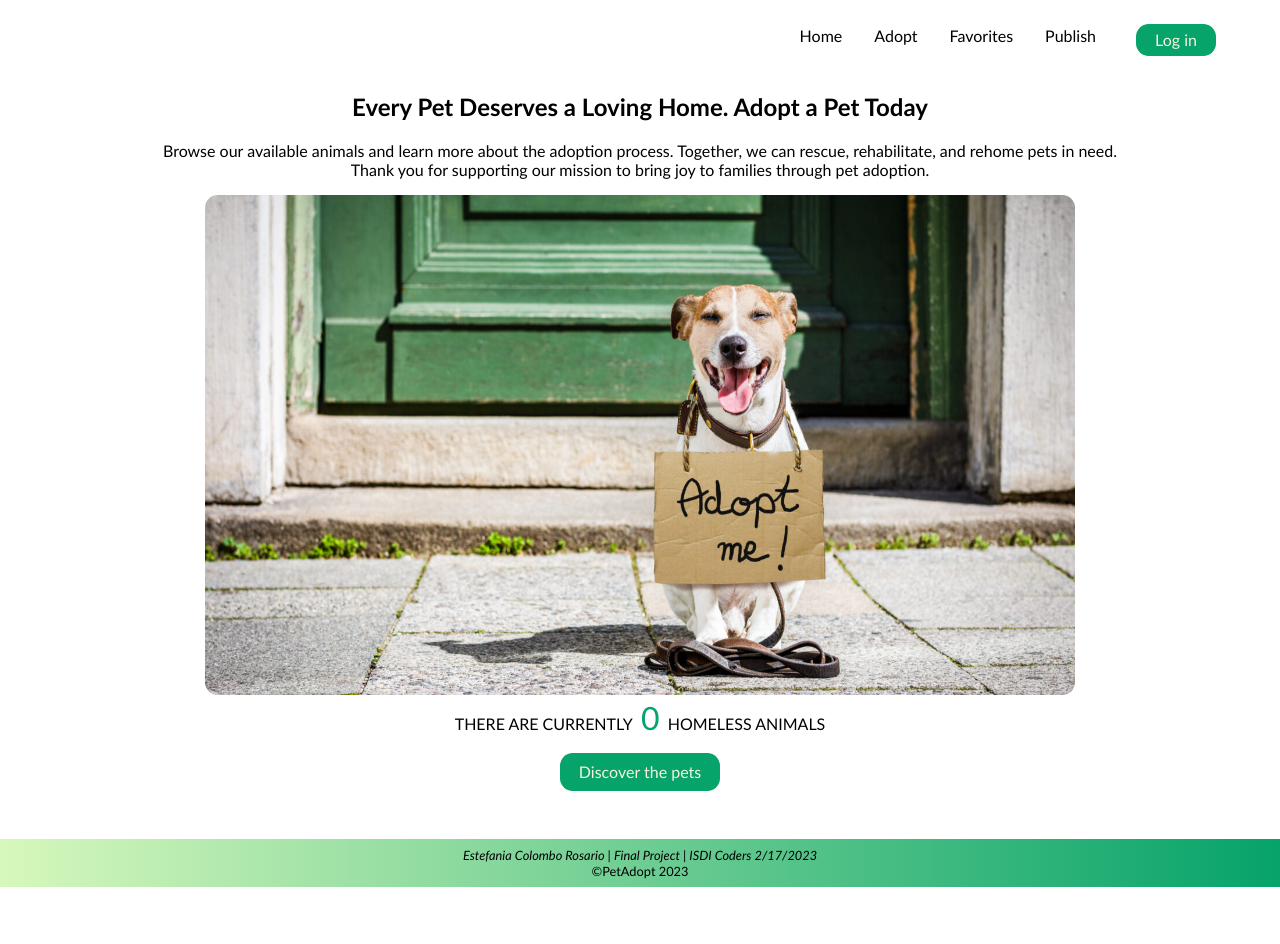
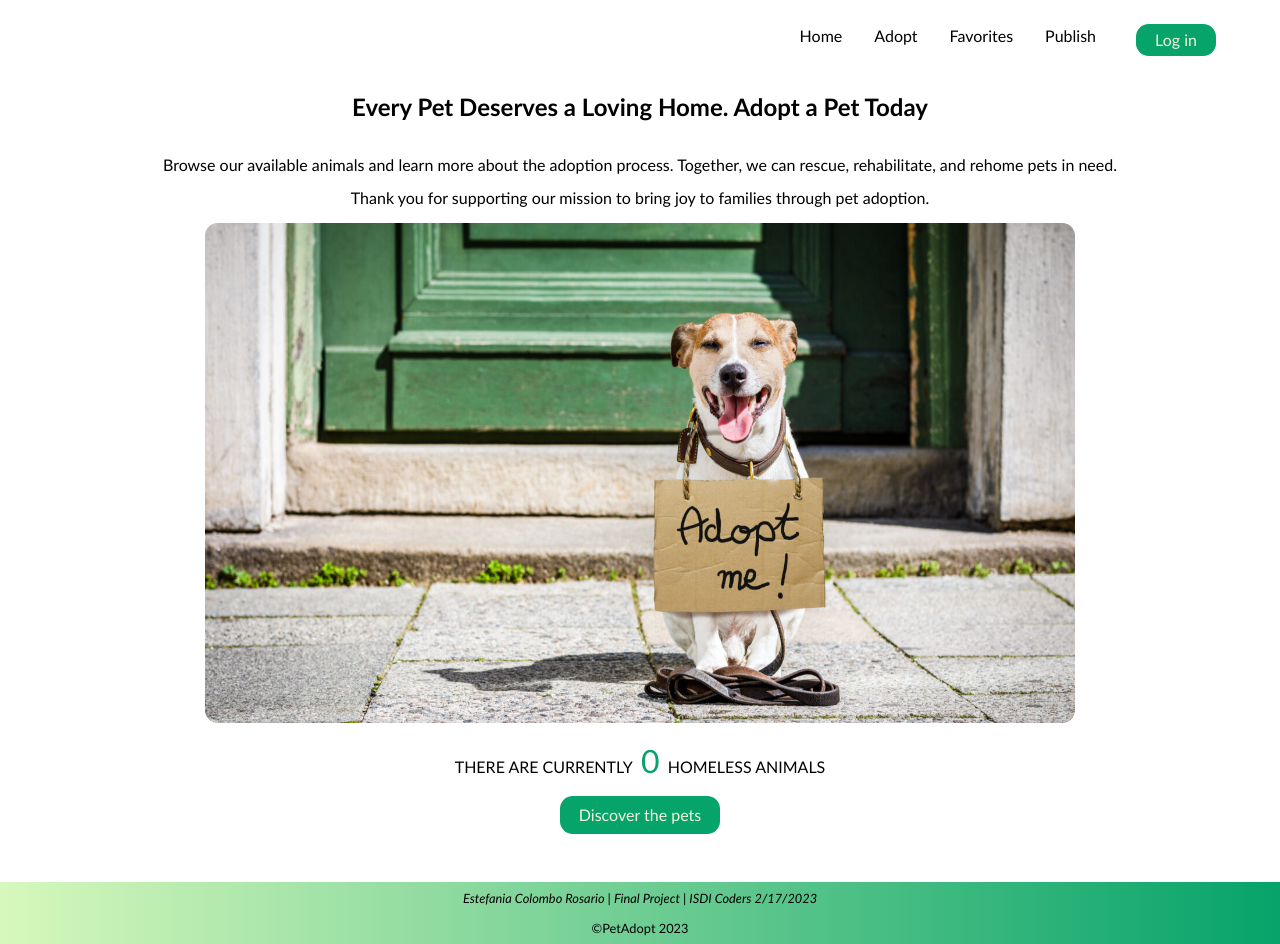
Before and after one commit to estcolros/202210-W13-FinalProject-EstefaniaColombo, a React (Create React App) app: page /home in a window 1280 px wide. Before the commit the page ends 887 px from the top, so only its background shows below. Built offline with nearby package versions, Linux system fonts and the light colour scheme; no server answers.

Commit message:
Edit margin HomePage

```diff
--- a/src/feature/pages/home/home.page.scss
+++ b/src/feature/pages/home/home.page.scss
@@ -20,7 +20,9 @@
         color: black;
     }
 }
-
+p {
+    margin-top: 0.9rem;
+}
 .numPets {
     color: #06a36a;
     font-size: 2rem;
```
